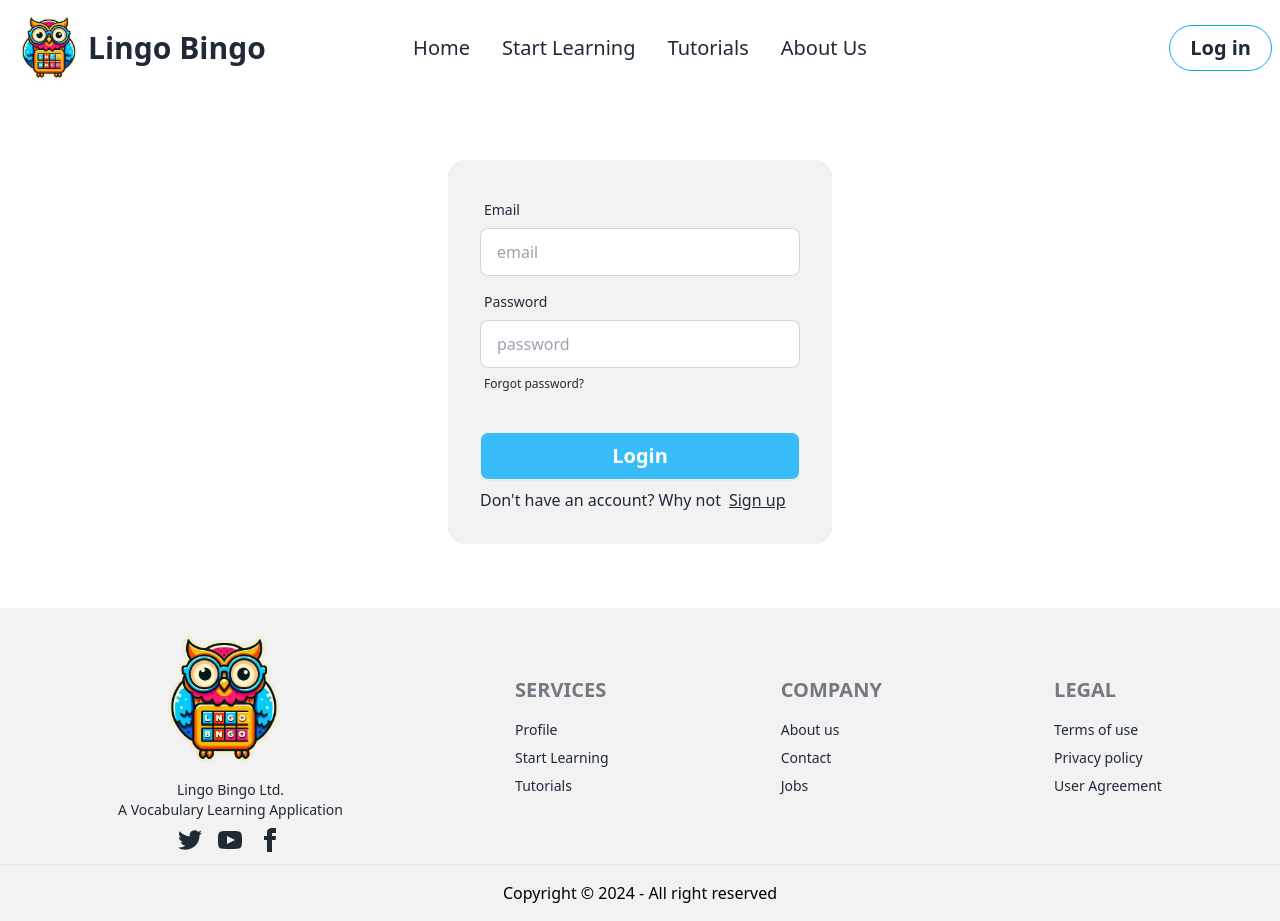
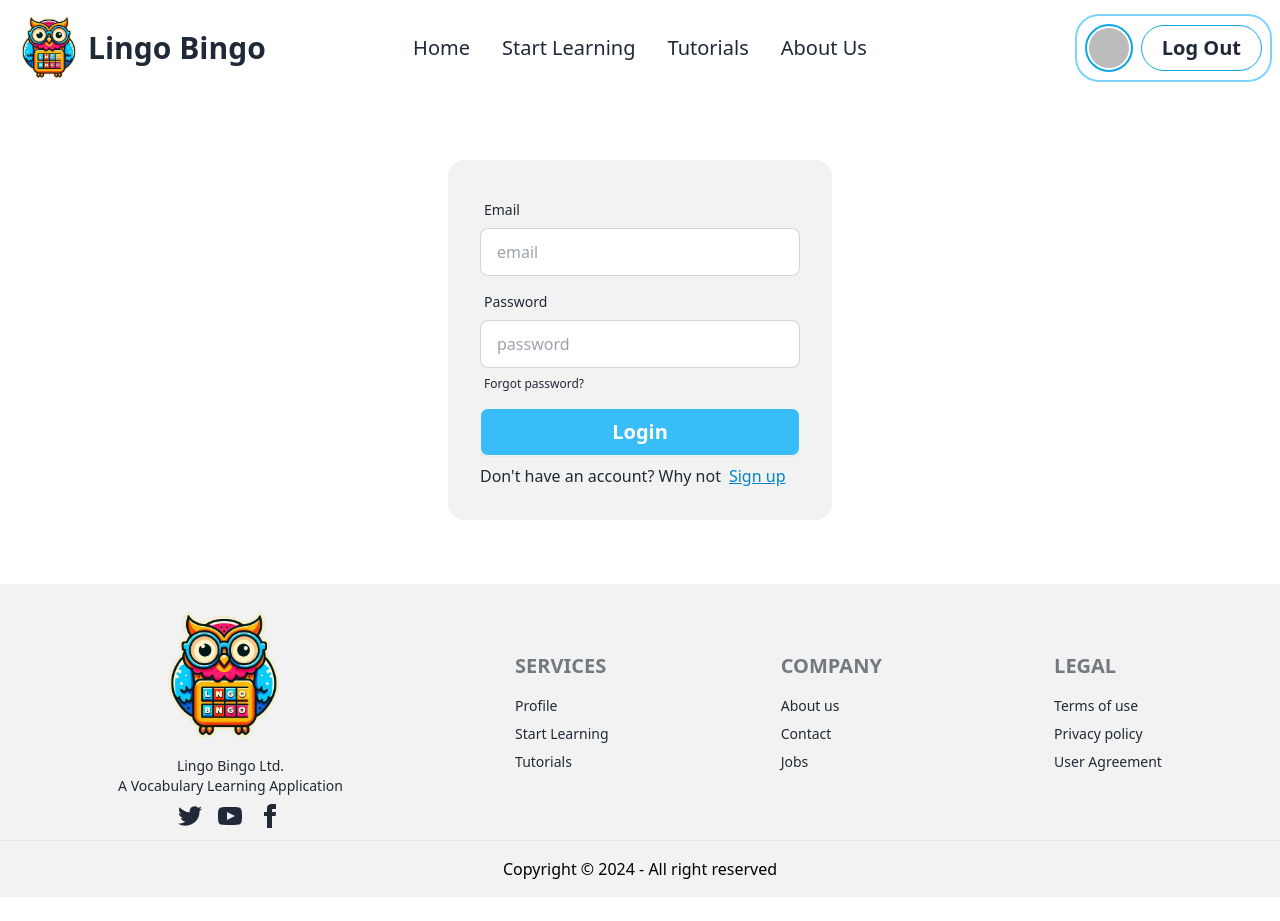
Before and after one commit to Siam-66/Lingo-Bingo-A-9, a React (Vite) app: page /login in a window 1280 px wide. After the commit the page ends 897 px from the top, so only its background shows below. Built offline with nearby package versions, Linux system fonts and the light colour scheme; no server answers; sample sign-in values are in the browser's storage.

Commit message:
functional login and logout

```diff
--- a/src/Component/LogSign/Login.jsx
+++ b/src/Component/LogSign/Login.jsx
@@ -1,34 +1,72 @@
-import { Link } from "react-router-dom";
+import { useContext, useState } from "react";
+import { Link, useLocation, useNavigate } from "react-router-dom";
+import { AuthContext } from "../../Provider/AuthProvider";
 
 
 
 const Login = () => {
+
+  const {userLogin,setUser} = useContext(AuthContext)
+
+  const [error, setError] = useState({});
+
+  const location = useLocation();
+  const navigate = useNavigate();
+  console.log(location);
+
+  const handleSubmit = (e) => {
+    e.preventDefault();
+    const form = e.target;
+    const email = form.email.value;
+    const password = form.password.value;
+    console.log({email,password});
+    userLogin(email,password).then((result)=>{
+      const user=result.user;
+      setUser(user);
+      navigate(location?.state? location.state : "/");
+    })
+    .catch((err) => {
+
+      setError({...error ,login:err.code});
+
+    });
+  };
+
+
     return (
         <div className="flex items-center justify-center my-16 ">
             <div class="card bg-base-200 w-full max-w-sm shrink-0 ">
-      <form class="card-body ">
+      <form onSubmit={handleSubmit} class="card-body ">
         <div class="form-control">
           <label class="label">
             <span class="label-text">Email</span>
           </label>
-          <input type="email" placeholder="email" class="input input-bordered" required />
+          <input name="email" type="email" placeholder="email" class="input input-bordered" required />
         </div>
         <div class="form-control">
           <label class="label">
             <span class="label-text">Password</span>
           </label>
-          <input type="password" placeholder="password" class="input input-bordered" required />
+          <input name="password" type="password" placeholder="password" class="input input-bordered" required />
           <label class="label">
             <a href="#" class="label-text-alt link link-hover">Forgot password?</a>
           </label>
         </div>
-        <div class="form-control mt-6">
+
+        <div class="form-control ">
+        {
+          error.login && (
+          <label className="label  text-sm text-red-600">
+          Enter the valid password and try again.
+          </label>
+          )
+        }
           <button class="btn bg-sky-400 text-xl hover:bg-blue-500 text-white">Login</button>
         </div>
         <p>
             Don't have an account? Why not
 
-        <Link to="/signup" className="link pl-2">Sign up</Link>
+        <Link to="/signup" className="link text-sky-600 pl-2">Sign up</Link>
 
         </p>
 
--- /dev/null
+++ b/src/Component/LogSign/MyProfile.jsx
@@ -0,0 +1,54 @@
+
+import { Link } from "react-router-dom";
+import { AuthContext } from "../../Provider/AuthProvider";
+import { useContext } from "react";
+
+const MyProfile = () => {
+
+    const {user}= useContext(AuthContext);
+    return (
+        <div className="container mx-auto px-4 py-8">
+
+            <div className="max-w-lg mx-auto border-2 border-sky-300 bg-base-100 rounded-lg shadow-xl p-6">
+            <h1 className="mb-5 text-center text-3xl font-bold bg-gradient-to-r from-sky-400 via-sky-900 to-blue-800 bg-clip-text text-transparent">
+                Welcome back
+                <br />
+                <span className="text-5xl">
+                {user && user?.displayName}
+                </span>
+
+
+
+
+            </h1>
+                <div className="flex justify-center mb-4">
+                    <img src={user && user?.photoURL} alt={user && user?.displayName} className="w-32 h-32 rounded-full" />
+                </div>
+                <div className="mb-4">
+                    <h2 className="text-2xl font-semibold text-gray-700">Profile Information</h2>
+                    <div className="mt-2">
+                        <p className="text-lg text-gray-700"><strong>Name:</strong> {user && user?.displayName}</p>
+                        <p className="text-lg text-gray-700"><strong>Email:</strong> {user && user?.email}</p>
+                    </div>
+                </div>
+                <div className="text-center">
+                    <Link to="/updateProfile">
+                        <button className="btn bg-gradient-to-r text-lg from-sky-300 via-sky-400 to-blue-500 text-white rounded-lg px-8  shadow-lg hover:shadow-2xl transform hover:scale-105 transition-all duration-300">
+                            Update Profile
+                        </button>
+                    </Link>
+                </div>
+            </div>
+            <div className="flex justify-center mt-10">
+                    <Link to="/">
+                        <button className="btn text-lg bg-gradient-to-r from-sky-300 via-sky-400 to-blue-500 text-white rounded-lg px-8  shadow-lg hover:shadow-2xl transform hover:scale-105 transition-all duration-300">
+                            Go Home
+                        </button>
+                    </Link>
+            </div>
+
+        </div>
+    );
+};
+
+export default MyProfile;
--- a/src/Component/LogSign/Signup.jsx
+++ b/src/Component/LogSign/Signup.jsx
@@ -1,12 +1,56 @@
+import { useContext, useState } from "react";
+import { AuthContext } from "../../Provider/AuthProvider";
+import { useNavigate } from "react-router-dom";
 
 
 const Signup = () => {
+
+  const {createNewUser,setUser,updateUserProfile} = useContext(AuthContext);
+
+  const navigate = useNavigate();
+
+  const [error, setError] = useState({});
 
   const handleSubmit = (e) =>{
     e.preventDefault();
 
     const from = new FormData(e.target);
-    console.log(from);
+    const name = from.get("name");
+    if(name.length <5){
+      setError({...error , name:" Name must be more then 5 character long"});
+      return;
+    }
+    const email = from.get("email");
+    if(email.length <6){
+      setError({...error , email:" Please enter a valid email address"});
+      return;
+    }
+    const photo = from.get("photo");
+    const password = from.get("password");
+    if(password.length <6){
+      setError({...error , password:" Password must be more then 6 character long"});
+      return;
+    }
+    console.log(name,email,photo,password);
+
+    createNewUser(email,password).then((result) =>{
+      const user = result.user;
+      setUser(user);
+      updateUserProfile({displayName:name , photoURL:photo })
+      .then(()=>{
+        navigate("/");
+      })
+      .catch((err)=>{
+        console.log(err);
+      });
+    })
+    .catch((error) => {
+      const errorCode = error.code;
+      const errorMessage = error.message;
+      console.log (errorCode,errorMessage);
+
+      // ..
+    });
   };
 
     return (
@@ -19,6 +63,13 @@ const Signup = () => {
           </label>
           <input name="name" type="text" placeholder="Name" class="input input-bordered" required />
         </div>
+        {
+          error.name &&(
+            <label class="label text-red-600 text-sm">
+            {error.name}
+          </label>
+          )
+        }
         <div class="form-control">
           <label class="label">
             <span class="label-text">Photo</span>
@@ -31,13 +82,26 @@ const Signup = () => {
           </label>
           <input name="email" type="email" placeholder="email" class="input input-bordered" required />
         </div>
+        {
+          error.email &&(
+            <label class="label text-red-600 text-sm">
+            {error.email}
+          </label>
+          )
+        }
         <div class="form-control">
           <label class="label">
             <span class="label-text">Password</span>
           </label>
           <input name="password" type="password" placeholder="password" class="input input-bordered" required />
-
         </div>
+        {
+          error.password &&(
+            <label class="label text-red-600 text-sm">
+            {error.password}
+          </label>
+          )
+        }
         <div class="form-control mt-6">
           <button class="btn bg-sky-400 text-xl hover:bg-blue-500 text-white ">Sign up</button>
         </div>
--- a/src/Component/Navbar.jsx
+++ b/src/Component/Navbar.jsx
@@ -2,6 +2,7 @@ import { useContext } from "react";
 import { NavLink } from "react-router-dom";
 import { AuthContext } from "../Provider/AuthProvider";
 import Image1 from "/assets/Lingo Bingo.png";
+import { FaUserCircle } from "react-icons/fa";
 
 
 const Navbar = () => {
@@ -50,7 +51,7 @@ const Navbar = () => {
     </>
   );
 
-  const {user}= useContext(AuthContext);
+  const {user,logOut}= useContext(AuthContext);
 
   return (
     <div>
@@ -95,15 +96,50 @@ const Navbar = () => {
         <div className="navbar-center hidden lg:flex">
           <div className="menu menu-horizontal gap-2 px-1 text-xl">{links}</div>
         </div>
+
         <div className="navbar-end">
-        <div className="text-3xl pr-10">{user && user.name}</div>
+        <div className="flex items-center border-2 p-2 rounded-3xl border-sky-300">
+
+        <div>
+        {
+          user && user?.email ?
+          (<div>
+          <NavLink to='myProfile'>
+          <div className="w-12 hover:scale-105 duration-[0.5s] mr-2 border-2 p-[2px] rounded-full border-sky-500">
+          <img className="rounded-full"
+            alt={user && user?.displayName}
+            src={user && user?.photoURL} />
+          </div>
+          </NavLink>
+        </div>
+          ):(
+        <div className="mr-2">
+      <FaUserCircle className="size-10 text-sky-900" />
+        </div>
+        )}
+
+
+
+        </div>
+
+        <div>
+        {
+          user && user?.email ?(
+
+          <button onClick={logOut} className="px-5 py-2 rounded-3xl md:text-xl text-sl font-semibold border-sky-500 hover:bg-gradient-to-r from-sky-300 via-sky-400 to-blue-500 hover:text-white border">Log Out</button>
+
+          ) : (
           <NavLink
             to="login"
-            className="px-5 py-2 rounded-3xl md:text-xl text-sl font-semibold border-sky-500 hover:bg-sky-400 hover:text-white border"
+            className="px-5 py-2 rounded-3xl md:text-xl text-sl font-semibold border-sky-500 hover:bg-gradient-to-r from-sky-300 via-sky-400 to-blue-500 hover:text-white border"
           >
             Log in
           </NavLink>
+          )}
         </div>
+        </div>
+        </div>
+
       </div>
     </div>
   );
--- a/src/Component/Pages/Homes/SuccessSection.jsx
+++ b/src/Component/Pages/Homes/SuccessSection.jsx
@@ -40,7 +40,7 @@ const SuccessSection = () => {
                 Our Achievements
             </h2>
             <p className="text-center lg:px-[20rem] mb-10">Celebrate our milestones of excellence! From satisfied learners to prestigious accolades, our achievements reflect the impact we've made in shaping bright futures.</p>
-            <div className="grid gap-8 py-7 rounded-2xl px-6 bg-sky-500 sm:px-8 md:px-16 lg:px-24 grid-cols-1 sm:grid-cols-2 lg:grid-cols-4">
+            <div className="grid gap-8 py-7 rounded-2xl px-6 bg-gradient-to-r from-sky-300 via-sky-400 to-blue-500 sm:px-8 md:px-16 lg:px-24 grid-cols-1 sm:grid-cols-2 lg:grid-cols-4">
                 {stats.map((stat) => (
                     <div
                         key={stat.id}
@@ -51,7 +51,7 @@ const SuccessSection = () => {
                             {stat.title}
                         </div>
                         <div className="stat-value text-4xl font-bold text-gray-800 mt-2">
-                            <CountUp start={0} end={stat.count} duration={2.5} separator="," />
+                            <CountUp start={0} end={stat.count} duration={8} separator="," />
                         </div>
                         <div className="stat-desc text-sm text-gray-500 mt-2 text-center">
                             {stat.desc}
--- /dev/null
+++ b/src/Component/Pages/Loading.jsx
@@ -0,0 +1,11 @@
+
+
+const Loading = () => {
+    return (
+        <div className="flex min-h-screen justify-center items-center">
+        <span className="loading loading-bars loading-lg"></span>
+        </div>
+    );
+};
+
+export default Loading;
--- a/src/Provider/AuthProvider.jsx
+++ b/src/Provider/AuthProvider.jsx
@@ -1,19 +1,61 @@
-import { useState } from "react";
+import { useEffect, useState } from "react";
 import { createContext } from "react";
+import { createUserWithEmailAndPassword, onAuthStateChanged, signInWithEmailAndPassword, signOut, updateProfile} from "firebase/auth";
+import { getAuth } from "firebase/auth";
+import app from "../firebase/firebase.config";
 
 export const  AuthContext = createContext();
+const auth = getAuth(app);
 
 const AuthProvider = ({ children }) => {
 const [user , setUser]= useState(null);
+const [loading, setLoading]=useState(true);
+console.log(user,loading);
+
+const createNewUser=(email,password) =>{
+    setLoading(true);
+    return createUserWithEmailAndPassword(auth,email,password);
+};
+
+const userLogin =(email,password)=>{
+    setLoading(true);
+    return signInWithEmailAndPassword(auth,email,password);
+};
+
+const logOut=()=>{
+    setLoading(true);
+    return signOut(auth);
+};
+
+const updateUserProfile=(updatedData)=>{
+return updateProfile(auth.currentUser,updatedData);
+};
 
 const authInfo = {
     user,
     setUser,
+    createNewUser,
+    logOut,
+    userLogin,
+    loading,
+    updateUserProfile,
 };
 
-    return  <AuthContext.Provider value={authInfo}>
+useEffect(()=>{
+    const unsubscribe =  onAuthStateChanged(auth,(currentUser)=>{
+        setUser(currentUser);
+        setLoading(false);
+    });
+    return ()=>{
+        unsubscribe();
+    };
+},[]);
+
+    return (
+    <AuthContext.Provider value={authInfo}>
     {children}
     </AuthContext.Provider>
+    );
 };
 
 export default AuthProvider;
--- a/src/main.jsx
+++ b/src/main.jsx
@@ -17,6 +17,8 @@ import Signup from './Component/LogSign/Signup';
 import AuthProvider from './Provider/AuthProvider';
 import JapanLesson from './Component/Japans/JapanLesson';
 import ErrorPage from './Component/Pages/ErrorPage';
+import MyProfile from './Component/LogSign/MyProfile';
+import PrivateRoute from './routes/PrivateRoute';
 const router = createBrowserRouter([
   {
     path: "/",
@@ -38,11 +40,19 @@ const router = createBrowserRouter([
       },
       {
         path: "tutorials",
-        element: <Tutorials></Tutorials> ,
+        element:<PrivateRoute>
+          <Tutorials></Tutorials>
+        </PrivateRoute>,
       },
       {
         path: "aboutus",
         element: <Aboutus></Aboutus> ,
+      },
+      {
+        path: "myProfile",
+        element:<PrivateRoute>
+          <MyProfile></MyProfile>
+        </PrivateRoute>,
       },
       {
         path: "login",
--- /dev/null
+++ b/src/routes/PrivateRoute.jsx
@@ -0,0 +1,22 @@
+import { useContext } from "react";
+import { AuthContext } from "../Provider/AuthProvider";
+import { Navigate, useLocation } from "react-router-dom";
+import Loading from "../Component/Pages/Loading";
+
+
+const PrivateRoute = ({children}) => {
+    const {user,loading} = useContext(AuthContext);
+    const location =useLocation();
+    console.log(location);
+    if(loading){
+        return <Loading></Loading>;
+    }
+    if(user && user?.email){
+    return children;
+    }
+
+    return<Navigate state={location.pathname} to={"/login"}></Navigate>;
+
+};
+
+export default PrivateRoute;
```
Also changed, not shown: src/Component/Pages/Aboutus.jsx (+3 -5 lines), src/Component/Pages/Homes/Banner.jsx (+4 -6 lines).
